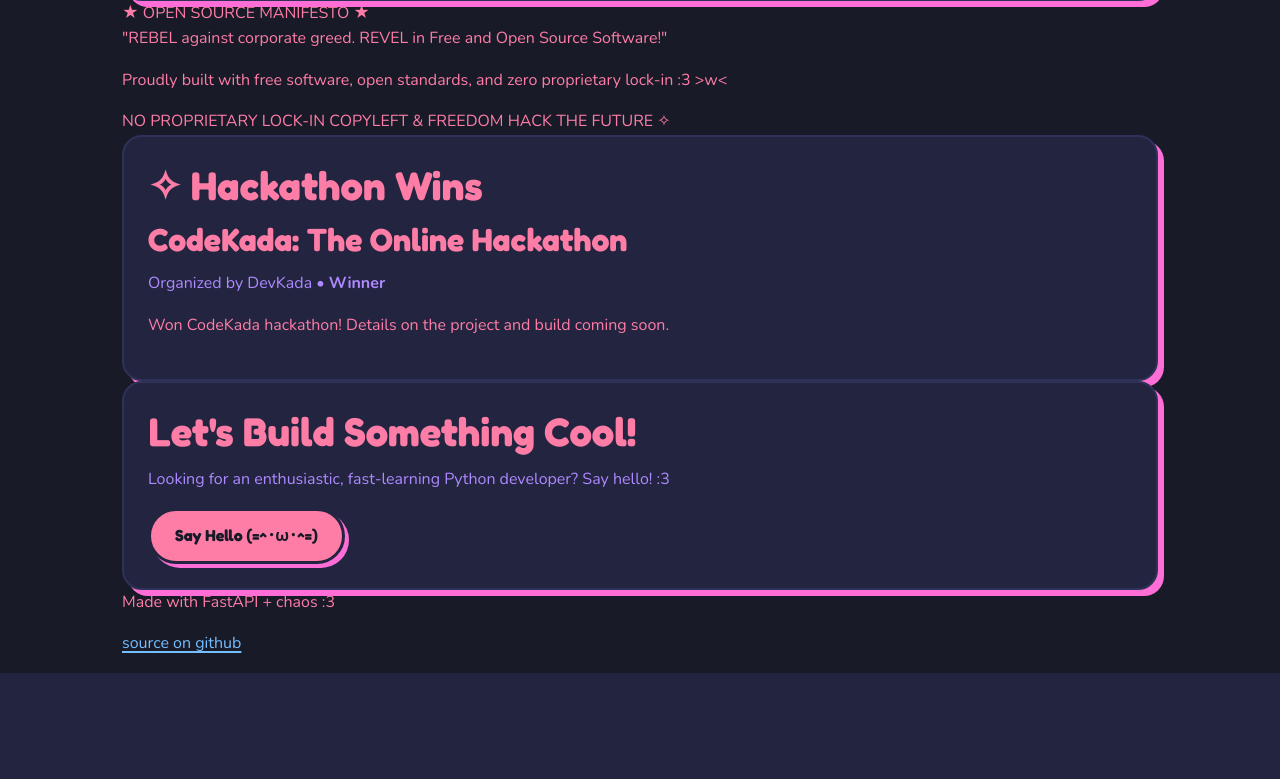
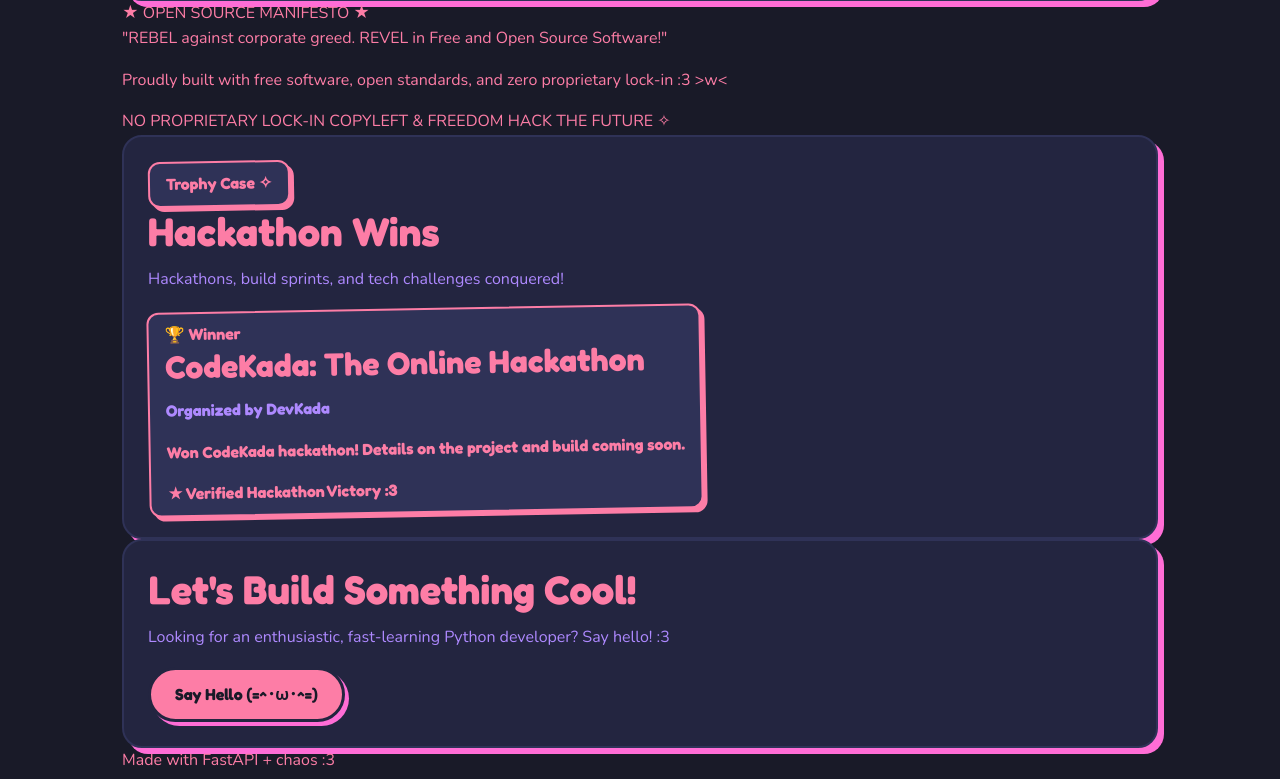
Before and after one commit to whinee/lyra-on.top, a FastAPI app: page / in a window 1280 px wide. Shown: the part 1798-2577 px from the top of the page. Before the commit the page ends 2471 px from the top, so only its background shows below. Run offline with FastAPI, Linux system fonts and the light colour scheme; parts of the project's set-up code (start-up, migrations or seed data) failed here and were passed over.

Commit message:
feat(wins): implement CodeKada hackathon wins section
Co-Authored-By: Claude Code <noreply@anthropic.com>

```diff
--- a/src/api/templates/sections/wins.html
+++ b/src/api/templates/sections/wins.html
@@ -1,13 +1,43 @@
-<!-- Wins section - Section 5 -->
+<!-- Wins section - Section 5 (W1-WINS) -->
 <section id="wins" class="wins-section container" aria-labelledby="wins-title">
-    <div class="card">
-        <h2 id="wins-title">✧ {{ content.wins.title }}</h2>
-        <div class="wins-list">
+    <div class="card wins-card">
+        <div class="wins-header">
+            <span class="sticker wins-badge">Trophy Case ✧</span>
+            <h2 id="wins-title" class="wins-heading">{{ content.wins.title }}</h2>
+            <p class="wins-intro text-secondary">Hackathons, build sprints, and tech challenges conquered!</p>
+        </div>
+
+        <div class="wins-grid">
             {% for item in content.wins['items'] %}
-                <article class="win-item">
-                    <h3>{{ item.name }}</h3>
-                    <p class="win-meta text-secondary">Organized by {{ item.organizer }} • <strong>{{ item.award }}</strong></p>
-                    <p>{{ item.description }}</p>
+                <article class="win-card sticker" aria-labelledby="win-title-{{ loop.index }}">
+                    <div class="win-card-ribbon">
+                        <span class="ribbon-icon" aria-hidden="true">🏆</span>
+                        <span class="ribbon-text">{{ item.award }}</span>
+                    </div>
+
+                    <div class="win-body">
+                        <h3 id="win-title-{{ loop.index }}" class="win-name">{{ item.name }}</h3>
+                        <p class="win-organizer text-secondary">
+                            <span>Organized by <strong>{{ item.organizer }}</strong></span>
+                            {% if item.year and item.year != "TODO(lyra)" %}
+                                <span class="win-year">• {{ item.year }}</span>
+                            {% endif %}
+                        </p>
+
+                        {% if item.project_name and item.project_name != "TODO(lyra)" %}
+                            <div class="win-project-tag">
+                                <span class="tag-label">Project:</span>
+                                <span class="tag-val">{{ item.project_name }}</span>
+                            </div>
+                        {% endif %}
+
+                        <p class="win-desc">{{ item.description }}</p>
+
+                        <div class="win-footer-badge">
+                            <span class="badge-sparkle">★</span>
+                            <span class="badge-label">Verified Hackathon Victory :3</span>
+                        </div>
+                    </div>
                 </article>
             {% endfor %}
         </div>
```
Also changed, not shown: src/api/static/stylesheets/wins.css (added, +144 -0 lines).
